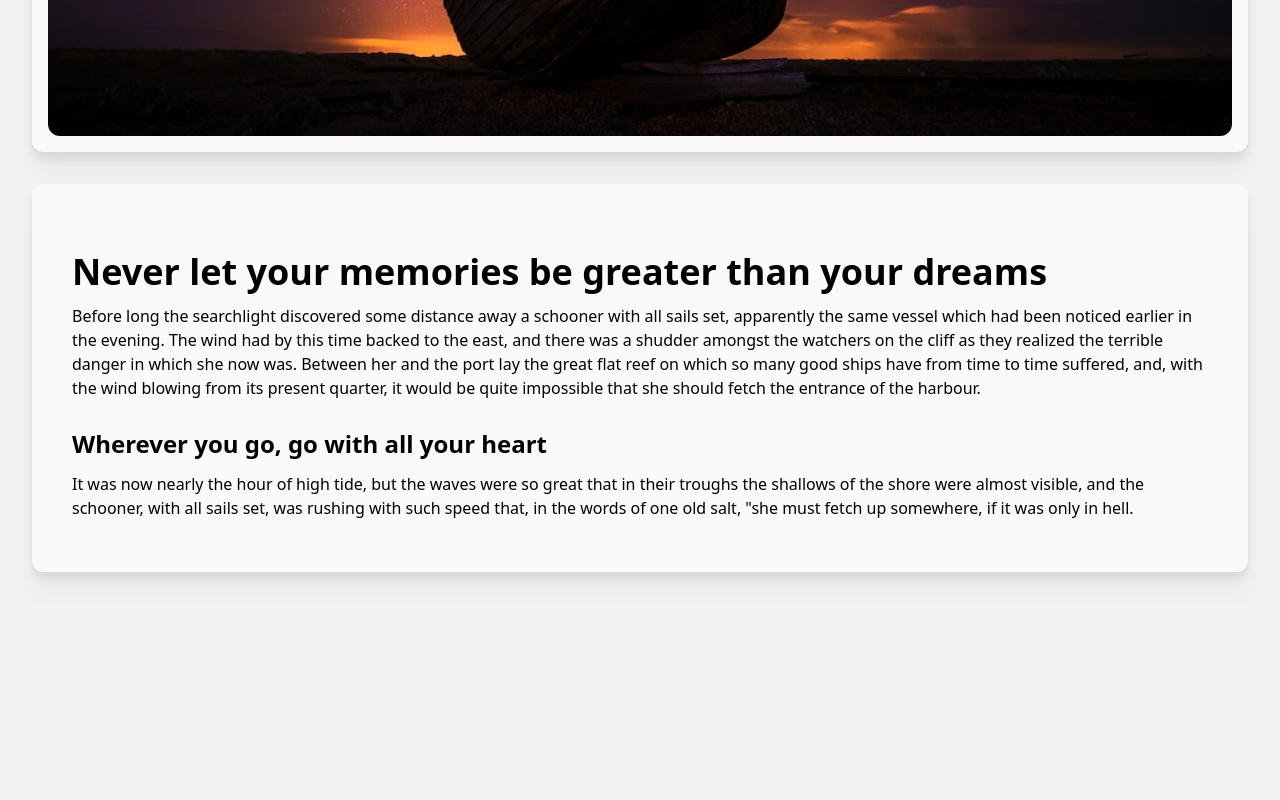
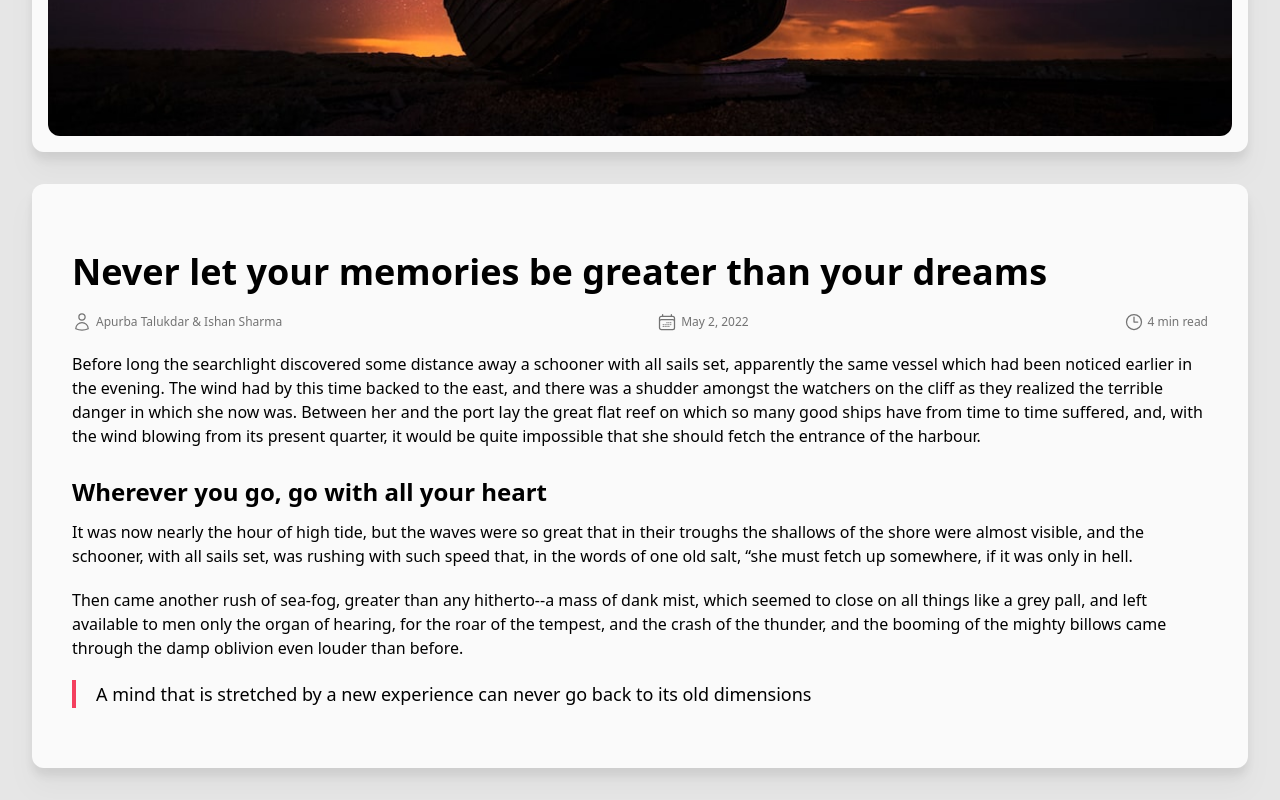
Before and after one commit to dashiedash/neon-theme, a Next.js app: page /items/post-fullwidth in a window 1280 px wide. Shown: the part 804-1604 px from the top of the page. Before the commit the page ends 1408 px from the top, so only its background shows below. Built offline with nearby package versions, Linux system fonts and the light colour scheme.

Commit message:
Create PostHeader and PostQuoteBlock component

```diff
--- a/src/components/header/nav-bar.tsx
+++ b/src/components/header/nav-bar.tsx
@@ -123,7 +123,7 @@ export const NavBar = () => {
             </button>
 
             {isMenuOpen && (
-              <div className="absolute z-10 right-0 top-14 bg-white py-4 px-4 rounded-md shadow-lg">
+              <div className="absolute right-4 z-20 bg-white py-4 px-4 rounded-md shadow-lg">
                 <a
                   href="#"
                   className="block hover:underline underline-offset-4 decoration-2 decoration-rose-500 px-2 py-2 text-sm ease-in-out duration-300">
--- /dev/null
+++ b/src/components/main/post.tsx
@@ -0,0 +1,78 @@
+export const PostHeader = (props: { posts: any }) => {
+  const post = props.posts;
+
+  return (
+    <div className="">
+      {/* Post Title */}
+      <h1 className="text-4xl font-bold mt-7 mb-5">{post.title}</h1>
+
+      <div className="flex justify-between my-5">
+        {/* Post Meta: Author */}
+        <div className="flex items-center">
+          <svg
+            xmlns="http://www.w3.org/2000/svg"
+            fill="none"
+            viewBox="0 0 24 24"
+            strokeWidth={1.5}
+            stroke="currentColor"
+            className="w-5 h-5 stroke-neutral-500 mr-1">
+            <path
+              strokeLinecap="round"
+              strokeLinejoin="round"
+              d="M15.75 6a3.75 3.75 0 11-7.5 0 3.75 3.75 0 017.5 0zM4.501 20.118a7.5 7.5 0 0114.998 0A17.933 17.933 0 0112 21.75c-2.676 0-5.216-.584-7.499-1.632z"
+            />
+          </svg>
+          <p className="text-xs text-neutral-500">
+            Apurba Talukdar & Ishan Sharma
+          </p>
+        </div>
+
+        {/* Post Meta: Publish Date */}
+        <div className="flex items-center">
+          <svg
+            xmlns="http://www.w3.org/2000/svg"
+            fill="none"
+            viewBox="0 0 24 24"
+            strokeWidth={1.5}
+            stroke="currentColor"
+            className="w-5 h-5 stroke-neutral-500 mr-1">
+            <path
+              strokeLinecap="round"
+              strokeLinejoin="round"
+              d="M6.75 3v2.25M17.25 3v2.25M3 18.75V7.5a2.25 2.25 0 012.25-2.25h13.5A2.25 2.25 0 0121 7.5v11.25m-18 0A2.25 2.25 0 005.25 21h13.5A2.25 2.25 0 0021 18.75m-18 0v-7.5A2.25 2.25 0 015.25 9h13.5A2.25 2.25 0 0121 11.25v7.5m-9-6h.008v.008H12v-.008zM12 15h.008v.008H12V15zm0 2.25h.008v.008H12v-.008zM9.75 15h.008v.008H9.75V15zm0 2.25h.008v.008H9.75v-.008zM7.5 15h.008v.008H7.5V15zm0 2.25h.008v.008H7.5v-.008zm6.75-4.5h.008v.008h-.008v-.008zm0 2.25h.008v.008h-.008V15zm0 2.25h.008v.008h-.008v-.008zm2.25-4.5h.008v.008H16.5v-.008zm0 2.25h.008v.008H16.5V15z"
+            />
+          </svg>
+          <p className="text-xs text-neutral-500">May 2, 2022</p>
+        </div>
+
+        {/* Post Meta: Read Duration */}
+        <div className="flex items-center">
+          <svg
+            xmlns="http://www.w3.org/2000/svg"
+            fill="none"
+            viewBox="0 0 24 24"
+            strokeWidth={1.5}
+            stroke="currentColor"
+            className="w-5 h-5 stroke-neutral-500 mr-1">
+            <path
+              strokeLinecap="round"
+              strokeLinejoin="round"
+              d="M12 6v6h4.5m4.5 0a9 9 0 11-18 0 9 9 0 0118 0z"
+            />
+          </svg>
+          <p className="text-xs text-neutral-500">4 min read</p>
+        </div>
+      </div>
+    </div>
+  );
+};
+
+export const PostQuoteBlock = (props: { quote: any }) => {
+  const quote = props.quote;
+
+  return (
+    <div className="px-5 border-l-4 border-rose-500">
+      <blockquote className="text-lg font-medium my-5">{quote}</blockquote>
+    </div>
+  );
+};
--- a/src/pages/items/post-fullwidth.tsx
+++ b/src/pages/items/post-fullwidth.tsx
@@ -1,8 +1,13 @@
 import { useState } from "react";
 import Image from "next/image";
 import { NavBar } from "@/components/header/nav-bar";
+import { PostHeader, PostQuoteBlock } from "@/components/main/post";
 
 const PostFullwidth = () => {
+  const [post, setPost] = useState({
+    title: "Never let your memories be greater than your dreams",
+  });
+
   return (
     <div className="max-w-screen-xl mx-auto">
       <NavBar />
@@ -16,11 +21,10 @@ const PostFullwidth = () => {
             className="rounded-xl"
           />
         </div>
+
         <article className="bg-neutral-50 p-10 drop-shadow-xl rounded-xl my-8">
-          <h1 className="text-4xl font-bold mt-7 mb-3">
-            Never let your memories be greater than your dreams
-          </h1>
-          <p className="my-3">
+          <PostHeader posts={post} />
+          <p className="mb-5">
             Before long the searchlight discovered some distance away a schooner
             with all sails set, apparently the same vessel which had been
             noticed earlier in the evening. The wind had by this time backed to
@@ -35,13 +39,23 @@ const PostFullwidth = () => {
           <h2 className="text-2xl font-bold mt-7 mb-3">
             Wherever you go, go with all your heart
           </h2>
-          <p className="my-3">
+          <p className="mb-5">
             It was now nearly the hour of high tide, but the waves were so great
             that in their troughs the shallows of the shore were almost visible,
             and the schooner, with all sails set, was rushing with such speed
-            that, in the words of one old salt, "she must fetch up somewhere, if
-            it was only in hell.
+            that, in the words of one old salt, &#8220;she must fetch up
+            somewhere, if it was only in hell.
           </p>
+          <p className="mb-5">
+            Then came another rush of sea-fog, greater than any hitherto--a mass
+            of dank mist, which seemed to close on all things like a grey pall,
+            and left available to men only the organ of hearing, for the roar of
+            the tempest, and the crash of the thunder, and the booming of the
+            mighty billows came through the damp oblivion even louder than
+            before.
+          </p>
+
+          <PostQuoteBlock quote="A mind that is stretched by a new experience can never go back to its old dimensions" />
         </article>
       </main>
     </div>
--- a/src/styles/globals.css
+++ b/src/styles/globals.css
@@ -11,5 +11,5 @@
 }
 
 body {
-  background-color: hsl(0, 0%, 95%);
+  background-color: hsl(0, 0%, 90%);
 }
```
